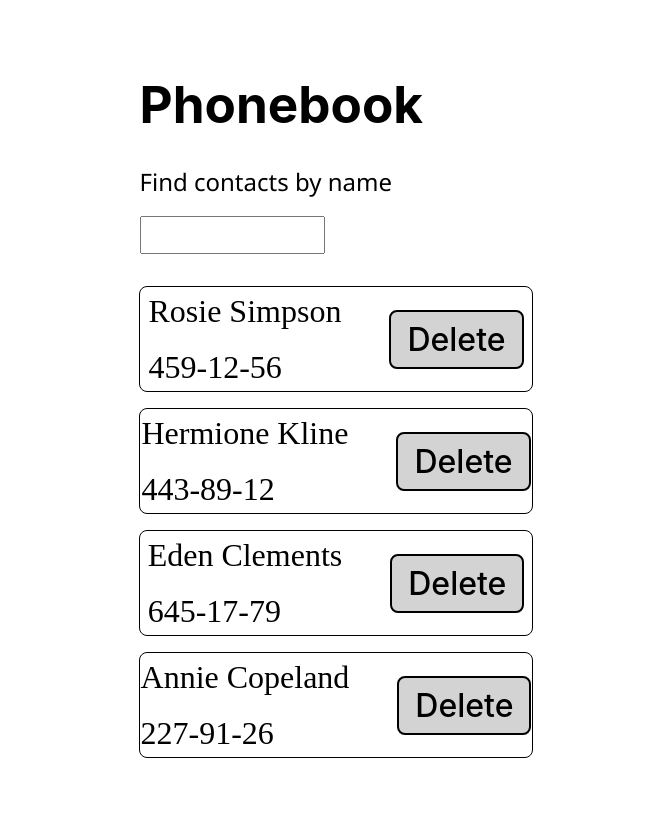
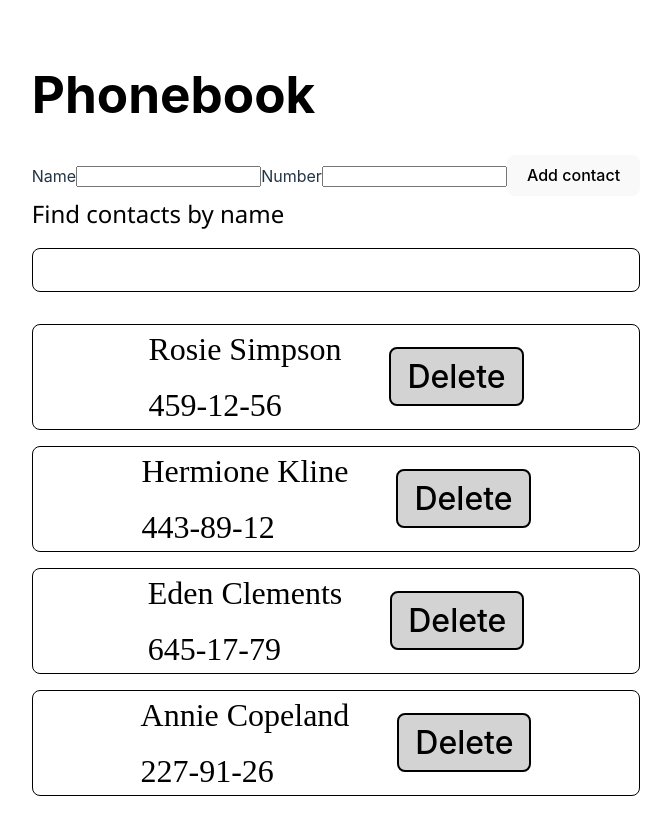
Before and after one commit to Maksimka66/goit-react-hw-03, a React (Vite) app: page / in a window 1280 px wide. Shown: the whole page, without its empty margins (304-975 px from the left). Before the commit the page ends 800 px from the top, so only its background shows below. Built offline with nearby package versions, Linux system fonts and the light colour scheme.

Commit message:
step three is almost done

```diff
--- a/src/App/App.jsx
+++ b/src/App/App.jsx
@@ -2,6 +2,7 @@ import { useState } from "react";
 
 import ContactList from "../ContactList/ContactList";
 import SearchBox from "../SearchBox/SearchBox";
+import ContactForm from "../ContactForm/ContactForm";
 
 import "./App.css";
 
@@ -19,12 +20,14 @@ function App() {
     contact.name.toLowerCase().includes(input.toLowerCase())
   );
 
-  // const addContact = () => {};
+  const addContact = (values, actions) => {
+    actions.resetForm();
+  };
 
   return (
     <>
       <h1>Phonebook</h1>
-      {/* <ContactForm /> */}
+      <ContactForm addUser={addContact} />
       <SearchBox name={input} findName={setInput} />
       <ContactList users={filteredContacts} />
     </>
--- a/src/ContactForm/ContactForm.jsx
+++ b/src/ContactForm/ContactForm.jsx
@@ -1 +1,29 @@
+import { Formik, Form, Field, ErrorMessage } from "formik";
+import { useId } from "react";
 import * as Yup from "yup";
+
+const ContactForm = ({ addUser }) => {
+  const initialValues = {
+    username: "",
+    userphone: "",
+  };
+
+  const nameId = useId();
+  const numberId = useId();
+
+  return (
+    <Formik initialValues={initialValues} onSubmit={addUser}>
+      <Form>
+        <label htmlFor={nameId}>Name</label>
+        <Field type="text" name="username" />
+
+        <label htmlFor={numberId}>Number</label>
+        <Field type="number" name="userphone" />
+
+        <button type="submit">Add contact</button>
+      </Form>
+    </Formik>
+  );
+};
+
+export default ContactForm;
--- a/src/SearchBox/SearchBox.module.css
+++ b/src/SearchBox/SearchBox.module.css
@@ -13,5 +13,9 @@
 }
 
 .fieldToFill {
-  height: 32px;
+  height: 44px;
+  width: 100%;
+  font-size: 24px;
+  border: 1px solid #000000;
+  border-radius: 8px;
 }
--- a/src/index.css
+++ b/src/index.css
@@ -1,3 +1,7 @@
+* {
+  box-sizing: border-box;
+}
+
 :root {
   font-family: Inter, system-ui, Avenir, Helvetica, Arial, sans-serif;
   line-height: 1.5;
```
